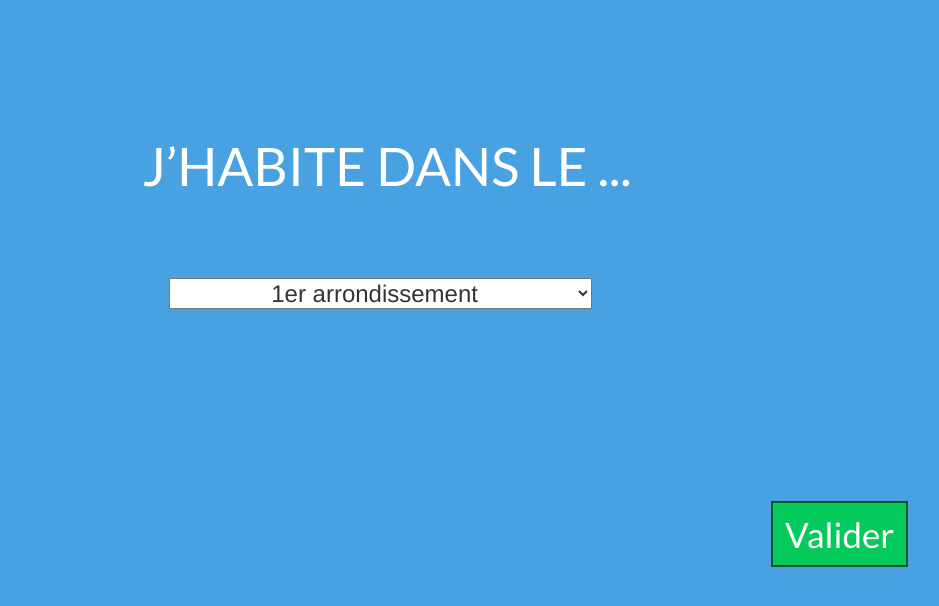
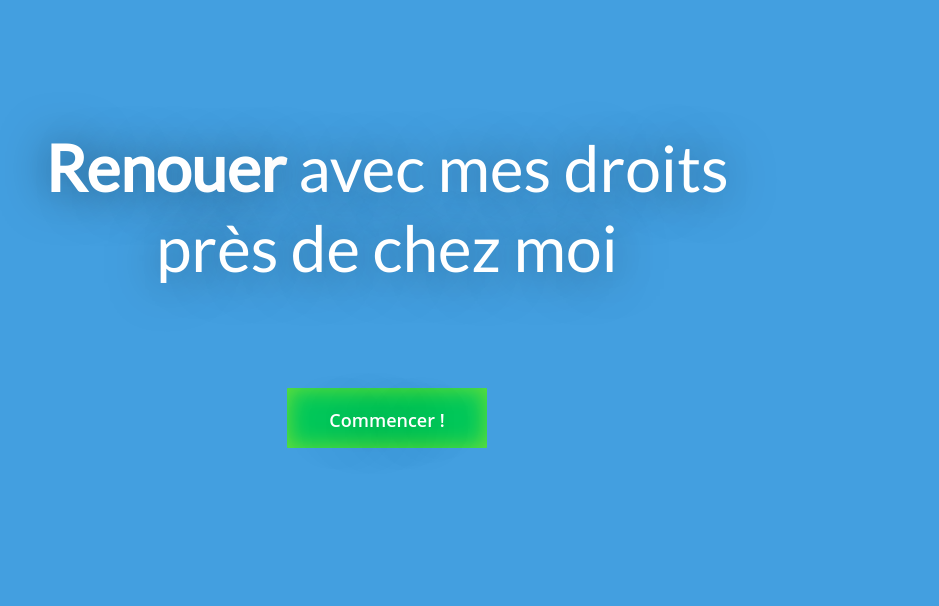
Before and after one commit to ghery/Renouer, a React (Create React App) app: page / in a window 1280 px wide. Shown: the top 606 px of the page, without its empty margins (253-1192 px from the left). Built offline with nearby package versions, Linux system fonts and the light colour scheme.

Commit message:
landing + wording

```diff
--- a/src/Aide.css
+++ b/src/Aide.css
@@ -28,14 +28,15 @@
 
 .Aide_type{
   width: 100%;
-  height: 10%;
+  height: auto;
   font-size: 50px;
   text-align: center;
   color: black;
+  padding-bottom: 5px;
 }
 
 .Aide_type:hover{
-  background-color: grey;
+  background-color: #48A2E1;
 }
 
 .Aide_typelink:hover{
--- a/src/Ambassadeur.css
+++ b/src/Ambassadeur.css
@@ -21,7 +21,7 @@
   margin-top: 2%;
   margin-left: 5%;
   margin-bottom: 1%;
-  border: 1px solid black;
+  border: 2px solid #165380;
 }
 
 .Ambassadeur_text{
@@ -37,7 +37,7 @@
   margin-top: 5%;
   width: 20%;
   height: auto;
-  border: 1px solid black;
+  border: 2px solid #165380;
 }
 
 .Ambassadeur_returnText{
--- a/src/App.jsx
+++ b/src/App.jsx
@@ -14,7 +14,7 @@ class App extends Component{
   constructor(props){
     super(props);
     this.state = {
-      page: 1,
+      page: 0,
       aide_type: 0,
       ambassadeur: 0
     }
@@ -22,8 +22,14 @@ class App extends Component{
   render() {
     if (this.state.page == 0){
       return (
-         <Landing />
-        //<Lieu page={this.state.page}/>
+        <div className="div-block">
+          <div className="text-block" data-ix="title">
+            <strong>Renouer</strong> avec mes droits<br/> près de chez moi
+          </div>
+          <div className="div-block-3">
+            <a onClick={() => this.setState({page: 1})} className="button_landing">Commencer !</a>
+          </div>
+        </div>
       );
     }
     if (this.state.page == 1){
@@ -110,7 +116,7 @@ class App extends Component{
       return (
         <div>
           <a className="Button_link">
-            <div className="Button_Type font button" href="">
+            <div className="Button_Type font button">
               CAF
             </div>
           </a>
@@ -161,7 +167,8 @@ class App extends Component{
         <div className="Ambassadeur">
           <div className="Ambassadeur_one">
             <img className="Ambassadeur_pic" src="img/joanna.jpeg"/>
-            <p className="Ambassadeur_text text">Lorem ipsum dolor sit amet, consectetur adipiscing elit.</p>
+            <p className="Ambassadeur_text text">Joanna Beaufoy</p>
+            <p className="Ambassadeur_text text">Ambassadrice</p>
               <a className="Button_link" onClick={() => this.setState({page: 7, ambassadeur: 1})}>
                 <div className="Button_Ambassadeur font button">
                   demander RDV
@@ -170,7 +177,8 @@ class App extends Component{
           </div>
           <div className="Ambassadeur_one">
             <img className="Ambassadeur_pic" src="img/yamine.jpeg"/>
-            <p className="Ambassadeur_text text">Lorem ipsum dolor sit amet, consectetur adipiscing elit.</p>
+              <p className="Ambassadeur_text text">Yamine Haddar</p>
+              <p className="Ambassadeur_text text">Ambassadeur</p>
               <a className="Button_link" onClick={() => this.setState({page: 7, ambassadeur: 2})}>
                 <div className="Button_Ambassadeur font button">
                   demander RDV
@@ -179,7 +187,8 @@ class App extends Component{
           </div>
           <div className="Ambassadeur_one">
             <img className="Ambassadeur_pic" src="img/siegrid.jpeg"/>
-            <p className="Ambassadeur_text text">Lorem ipsum dolor sit amet, consectetur adipiscing elit.</p>
+              <p className="Ambassadeur_text text">Siegrid Henry</p>
+              <p className="Ambassadeur_text text">Ambassadrice</p>
               <a className="Button_link" onClick={() => this.setState({page: 7, ambassadeur: 3})}>
                 <div className="Button_Ambassadeur font button">
                   demander RDV
@@ -188,7 +197,8 @@ class App extends Component{
           </div>
           <div className="Ambassadeur_one">
             <img className="Ambassadeur_pic" src="img/gildas.jpeg"/>
-            <p className="Ambassadeur_text text">Lorem ipsum dolor sit amet, consectetur adipiscing elit.</p>
+              <p className="Ambassadeur_text text">Gildas Hery</p>
+              <p className="Ambassadeur_text text">Ambassadeur</p>
               <a className="Button_link" onClick={() => this.setState({page: 7, ambassadeur: 4})}>
                 <div className="Button_Ambassadeur font button">
                   demander RDV
--- a/src/Landing.jsx
+++ b/src/Landing.jsx
@@ -5,9 +5,17 @@ import './landing.css';
 class Landing extends Component {
   render(){
     return(
-      <div inline className="Landing_Text">
-        Renouer avec mes droits près de chez moi
-      </div>
+      <nav>
+        <div>
+                <div class="div-block"><div class="text-block" data-ix="title">
+                        <strong>Renouer</strong> avec mes droits<br/> près de chez moi</div>
+                    <img src="http://uploads.webflow.com/5a744327578ac200014e4a51/5aa97defc3237811918fd10a_20150428-cloud-computing.0.jpg" width="1920" srcset="http://uploads.webflow.com/5a744327578ac200014e4a51/5aa97defc3237811918fd10a_20150428-cloud-computing.0-p-1080.jpeg 1080w, http://uploads.webflow.com/5a744327578ac200014e4a51/5aa97defc3237811918fd10a_20150428-cloud-computing.0.jpg 1200w" sizes="100vw" class="image-2"/>
+                    <div class="div-block-3">
+                        <a href="https://mes-aides.gouv.fr" id="start" target="_blank" class="button w-button" data-ix="title">Commencer !</a>
+         </div>
+        </div>
+       </div>
+      </nav>
     )
   }
 }
--- a/src/landing.css
+++ b/src/landing.css
@@ -1,6 +1,114 @@
-.Landing_Text{
-  width: 33%;
-  margin-left: 33%;
-  font-size: 53px;
-  margin-top: 12%;
+.heading {
+  display: block;
+  margin-top: 0px;
+  margin-bottom: 0px;
+  padding-right: 0px;
+  padding-bottom: 0px;
+  padding-left: 50px;
+  border-bottom-color: #000;
+  background-image: -webkit-linear-gradient(270deg, #43cfeb, #43cfeb);
+  background-image: linear-gradient(180deg, #43cfeb, #43cfeb);
+  font-family: Lato, sans-serif;
+  color: rgba(31, 31, 136, .85);
+  font-size: 32px;
+  text-decoration: none;
+  text-transform: none;
 }
+
+.div-block {
+  height: 100%;
+  width: 100%;
+  position: absolute;
+  background-image: -webkit-linear-gradient(270deg, #439fe0, #439fe0);
+  background-image: linear-gradient(180deg, #439fe0, #439fe0);
+  text-align: left;
+  text-shadow: 0 2px 48px rgba(0, 0, 0, .52);
+  overflow: hidden;
+}
+
+.text-block {
+  position: static;
+  justify-content: center;
+  font-family: Lato, sans-serif;
+  color: #fff;
+  font-size: 64px;
+  line-height: 80px;
+  text-align: center;
+  margin-top: 10%;
+}
+
+.button_landing {
+  width: 200px;
+  height: 60px;
+  padding: 20px 0px 0px;
+  border-width: 1px;
+  border-color: rgba(0, 0, 0, .57);
+  border-radius: 1px;
+  background-image: -webkit-linear-gradient(270deg, #04ca5c, #04ca5c);
+  background-image: linear-gradient(180deg, #04ca5c, #04ca5c);
+  box-shadow: inset 0 0 22px 1px rgba(255, 255, 0, .42);
+  font-family: 'Open Sans', sans-serif;
+  font-size: 18px;
+  font-weight: 600;
+  text-align: center;
+  color: white;
+}
+
+.button_landing:hover {
+  text-decoration: none;
+  color: white;
+  background-image: -webkit-linear-gradient(270deg, #04b753, #04b753);
+  background-image: linear-gradient(180deg, #04b753, #04b753);
+}
+
+.div-block-2 {
+  display: -webkit-box;
+  display: -webkit-flex;
+  display: -ms-flexbox;
+  display: flex;
+  -webkit-box-pack: center;
+  -webkit-justify-content: center;
+  -ms-flex-pack: center;
+  justify-content: center;
+  text-align: center;
+}
+
+.image {
+  display: inline;
+  overflow: visible;
+  margin-top: -600px;
+  background-color: rgba(0, 152, 255, .14);
+  opacity: 0.07;
+}
+
+.image-2 {
+  margin-top: -600px;
+  margin-bottom: -400px;
+  opacity: 0.03;
+}
+
+.div-block-3 {
+  display: -webkit-box;
+  display: -webkit-flex;
+  display: -ms-flexbox;
+  display: flex;
+  margin-top: 100px;
+  padding-bottom: 50px;
+  -webkit-box-pack: center;
+  -webkit-justify-content: center;
+  -ms-flex-pack: center;
+  justify-content: center;
+  text-align: left;
+}
+
+html.w-mod-js *[data-ix="title"] {
+  -webkit-transform: translate(100px, 0px);
+  -ms-transform: translate(100px, 0px);
+  transform: translate(100px, 0px);
+}
+
+@media (max-width: 991px) {
+  .button {
+    padding-left: 15px;
+  }
+}
```
